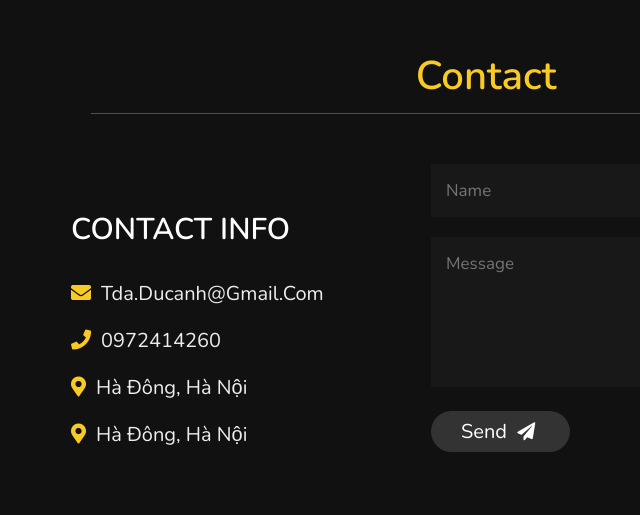
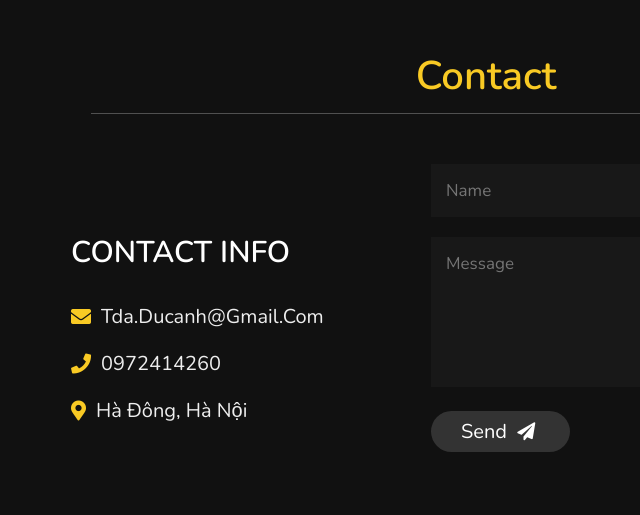
Before and after one commit to ducanhtranptit/pro5, a plain HTML site: page index.html in a window 1280 px wide. Shown: the part 3171-3686 px from the top of the page, without its empty margins (329-969 px from the left). Drawn offline with nearby package versions, Linux system fonts and the light colour scheme; a script that the page names is missing.

Commit message:
message5

```diff
--- a/index.html
+++ b/index.html
@@ -185,7 +185,6 @@
             <h3> <i class="fas fa-envelope"></i> tda.ducanh@gmail.com </h3>
             <h3> <i class="fas fa-phone"></i> 0972414260 </h3>
             <h3> <i class="fas fa-map-marker-alt"></i> Hà Đông, Hà Nội </h3>
-            <h3> <i class="fas fa-map-marker-alt"></i> Hà Đông, Hà Nội </h3>
         </div>
 
     </div>
```
